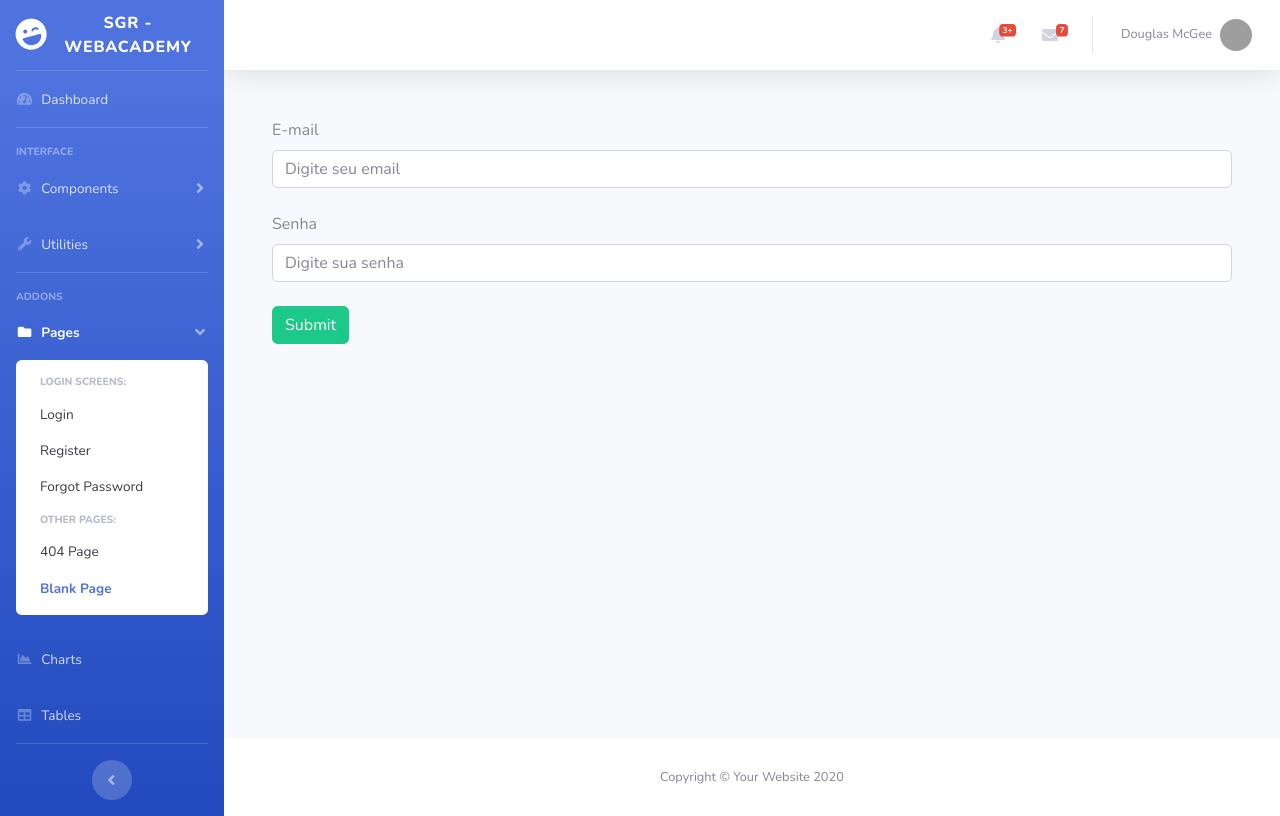
After one commit to gitlucaslima/SGR, a Django app: page /auth/cadastrar_tutor/ in a window 1280 px wide. The commit adds this page. Run offline with Django 4.2, Linux system fonts and the light colour scheme; some libraries are stand-ins or nearby versions; grey boxes are pictures that could not be loaded.

Commit message:
directors

```diff
--- a/sgr/settings.py
+++ b/sgr/settings.py
@@ -39,6 +39,7 @@ INSTALLED_APPS = [
     'django.contrib.messages',
     'django.contrib.staticfiles',
     'usuarios',
+    'rolepermissions',
 ]
 
 MIDDLEWARE = [
@@ -131,6 +132,5 @@ DEFAULT_AUTO_FIELD = 'django.db.models.BigAutoField'
 # Config Auth
 AUTH_USER_MODEL = 'usuarios.Users'
 
-LOGOUT_REDIRECT_URL = 'login'
-LOGIN_REDIRECT_URL = 'index'
-LOGIN_URL = 'login'
+#Role permissions
+ROLEPERMISSIONS_MODULE = 'sgr.roles'
--- a/sgr/urls.py
+++ b/sgr/urls.py
@@ -1,10 +1,11 @@
 from django.contrib import admin
 from django.urls import include, path
+from django.views.generic import TemplateView
 
 from .views import index
 
 urlpatterns = [
     path('admin/', admin.site.urls),
     path('', index),
-    path('', include('usuarios.urls'))
+    path('auth/', include('usuarios.urls'))
 ]
--- a/templates/base.html
+++ b/templates/base.html
@@ -1,8 +1,6 @@
 {% load static %}
 <!DOCTYPE html>
 <html lang="pt-BR">
-
-{% block 'head' %}
 
 <head>
 
@@ -13,14 +11,12 @@
     <meta name="author" content="">
 
 
+    {% block 'head' %}
+
+    {% endblock 'head' %}
 
 
-
-    {% block 'title' %}
-
-    <title>Home</title>
-
-    {% endblock 'title' %}
+    <title> {% block 'title' %}{% endblock 'title' %} </title>
 
     <!-- Custom fonts for this template-->
     <link href={% static "fontawesome-free/css/all.min.css" %} rel="stylesheet" type="text/css">
@@ -32,9 +28,6 @@
     <link href={% static "css/sb-admin-2.min.css" %} rel="stylesheet">
 
 </head>
-
-{% endblock 'head' %}
-
 
 <body id="page-top">
 
@@ -190,7 +183,7 @@
                             <!-- Dropdown - Messages -->
                             <div class="dropdown-menu dropdown-menu-right p-3 shadow animated--grow-in"
                                 aria-labelledby="searchDropdown">
-                                <form class="form-inline mr-auto w-100 navbar-search">{% csrf_token %}
+                                <form class="form-inline mr-auto w-100 navbar-search">
                                     <div class="input-group">
                                         <input type="text" class="form-control bg-light border-0 small"
                                             placeholder="Search for..." aria-label="Search"
@@ -325,7 +318,7 @@
                         <li class="nav-item dropdown no-arrow">
                             <a class="nav-link dropdown-toggle" href="#" id="userDropdown" role="button"
                                 data-toggle="dropdown" aria-haspopup="true" aria-expanded="false">
-                                <span class="mr-2 d-none d-lg-inline text-gray-600 small">{{ request.user}}</span>
+                                <span class="mr-2 d-none d-lg-inline text-gray-600 small">Douglas McGee</span>
                                 <img class="img-profile rounded-circle" src="img/undraw_profile.svg">
                             </a>
                             <!-- Dropdown - User Information -->
@@ -402,15 +395,15 @@
         <div class="modal-dialog" role="document">
             <div class="modal-content">
                 <div class="modal-header">
-                    <h5 class="modal-title" id="exampleModalLabel">Pronto para sair?</h5>
+                    <h5 class="modal-title" id="exampleModalLabel">Ready to Leave?</h5>
                     <button class="close" type="button" data-dismiss="modal" aria-label="Close">
                         <span aria-hidden="true">×</span>
                     </button>
                 </div>
-                <div class="modal-body">Selecione "Sair" abaixo se estiver pronto para encerrar sua sessão atual.</div>
+                <div class="modal-body">Select "Logout" below if you are ready to end your current session.</div>
                 <div class="modal-footer">
-                    <button class="btn btn-secondary" type="button" data-dismiss="modal">Cancelar</button>
-                    <a class="btn btn-primary" href="{% url 'logout' %}">Sair</a>
+                    <button class="btn btn-secondary" type="button" data-dismiss="modal">Cancel</button>
+                    <a class="btn btn-primary" href="{% url 'logout' %}">Logout</a>
                 </div>
             </div>
         </div>
--- a/usuarios/apps.py
+++ b/usuarios/apps.py
@@ -4,3 +4,6 @@ from django.apps import AppConfig
 class UsuariosConfig(AppConfig):
     default_auto_field = 'django.db.models.BigAutoField'
     name = 'usuarios'
+
+    def ready(self):
+        import usuarios.signals
--- /dev/null
+++ b/usuarios/templates/cadastrar_tutor.html
@@ -0,0 +1,18 @@
+{% extends 'base.html' %}
+
+{% block 'body' %}
+
+    <div class='container'>
+        <form action="{% url 'cadastrar_tutor' %}" method="POST">{% csrf_token %}
+            <br>
+            <label for="email">E-mail</label>
+            <input type="email" placeholder="Digite seu email" name="email" class="form-control">
+            <br>
+            <label for="Password">Senha</label>
+            <input type="Password" placeholder="Digite sua senha" name="senha" class="form-control">
+            <br>
+            <input type="submit" class="btn btn-success">
+        </form>
+    </div>
+
+{% endblock 'body' %}
--- a/usuarios/urls.py
+++ b/usuarios/urls.py
@@ -3,6 +3,7 @@ from django.urls import path
 from . import views
 
 urlpatterns = [
+    path('cadastrar_tutor/', views.cadastrar_tutor, name="cadastrar_tutor"),
     path('login/', views.login, name="login"),
     path('logout/', views.logout, name="logout")
 ]
--- a/usuarios/views.py
+++ b/usuarios/views.py
@@ -1,13 +1,37 @@
-from django.contrib import auth, messages
+from django.contrib import auth
+from django.forms import PasswordInput
 from django.http import HttpResponse
 from django.shortcuts import redirect, render
+from django.urls import reverse
+from rolepermissions.decorators import has_permission_decorator
+
+from .models import Users
 
 # Create your views here.
 
-def login(request):             #Login e validação
+@has_permission_decorator('cadastrar_tutor')
+def cadastrar_tutor(request):
+    if request.method == "GET":
+        return render(request, 'cadastrar_tutor.html')
+    if request.method == "POST":
+        email = request.POST.get('email')
+        senha = request.POST.get('senha')
+
+        user = Users.objects.filter(email=email)
+
+        if user.exists():
+            #TODO: utilizar messages do Django
+            return HttpResponse('Email já existe.')
+
+        user = Users.objects.create_user(username=email, email=email, password=senha, funcao="T")
+
+        #TODO: Redirecionar com message
+        return HttpResponse('Conta Criada')
+
+def login(request):
     if request.method == "GET":
         if request.user.is_authenticated:
-            return redirect('/')
+            return redirect(reverse('cadastrar_tutor.html'))
         return render(request, 'login.html')
     elif request.method == "POST":
         login = request.POST.get('email')
@@ -15,14 +39,14 @@ def login(request):             #Login e validação
 
         user = auth.authenticate(username=login, password=senha)
 
+
         if not user:
             #TODO: redirecionar com mensagem de erro
-            messages.info(request, 'Email ou senha incorreto.')
-            return redirect('login')
+            return HttpResponse('Usuário inválido')
 
         auth.login(request, user)
-        return redirect('/')
+        return render(request, 'base.html')
 
-def logout(request):            #Logout e destruição da sessão
+def logout(request):
     request.session.flush()
     return redirect('login')
```
Also changed, not shown: sgr/roles.py (added, +19 -0 lines), usuarios/signals.py (added, +16 -0 lines), usuarios/templates/login.html (+12 -12 lines), db.sqlite3, 1 other file.
